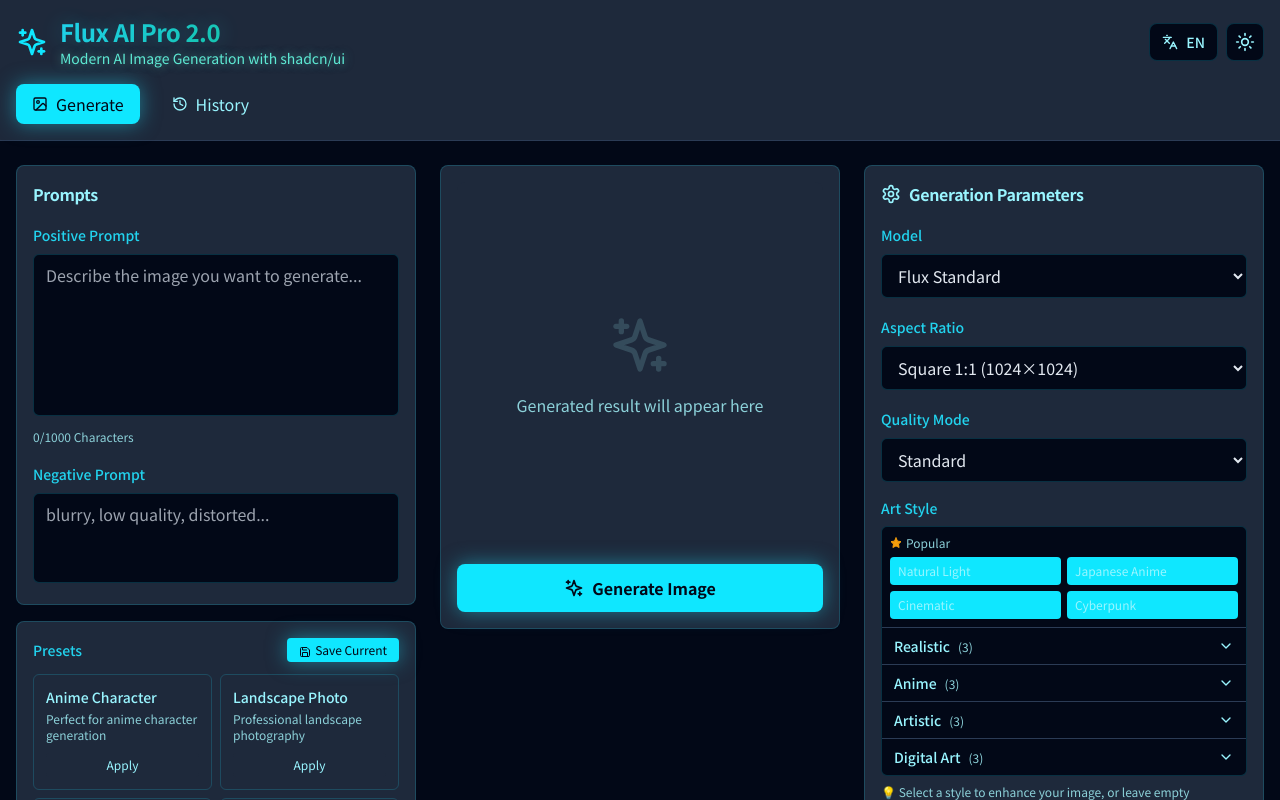
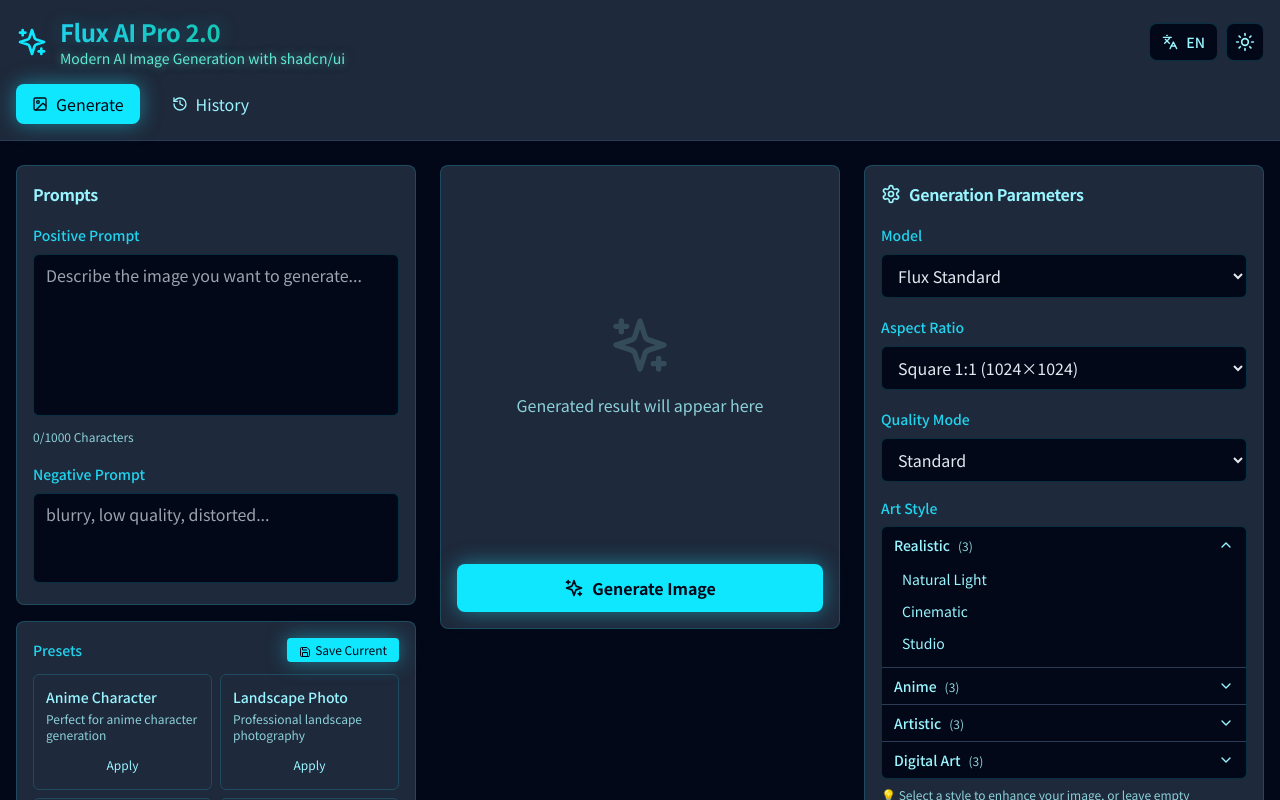
Before and after one commit to kinai9661/Flux-AI-Pro-2, a React (Vite) app: page / in a window 1280 px wide. Shown: the top 800 px of the page. Built offline with nearby package versions, Linux system fonts and the light colour scheme.

Commit message:
revert: 恢复艺术风格选择器到简洁版本

```diff
--- a/src/components/EnhancedStyleSelector.tsx
+++ b/src/components/EnhancedStyleSelector.tsx
@@ -1,5 +1,5 @@
-import { useState, useEffect } from 'react'
-import { ChevronDown, ChevronUp, Star, Clock } from 'lucide-react'
+import { useState } from 'react'
+import { ChevronDown, ChevronUp } from 'lucide-react'
 import { useLanguage } from '../contexts/LanguageContext'
 import type { Style } from '../types'
 
@@ -59,66 +59,9 @@ const styleGroups: StyleGroup[] = [
   },
 ]
 
-// 热门风格 (4个)
-const popularStyles: Style[] = [
-  { id: 'natural', name: '自然光', nameEn: 'Natural Light', prompt: 'natural lighting, realistic, high detail, photorealistic' },
-  { id: 'anime-jp', name: '日式动漫', nameEn: 'Japanese Anime', prompt: 'anime style, cel shading, vibrant colors, manga' },
-  { id: 'cinematic', name: '电影级', nameEn: 'Cinematic', prompt: 'cinematic lighting, dramatic, film grain, professional photography' },
-  { id: 'cyberpunk', name: '赛博朋克', nameEn: 'Cyberpunk', prompt: 'cyberpunk, neon lights, futuristic, sci-fi' },
-]
-
-// 获取所有风格的 Map
-const getAllStylesMap = (): Map<string, Style> => {
-  const map = new Map<string, Style>()
-  styleGroups.forEach(group => {
-    group.styles.forEach(style => {
-      map.set(style.id, style)
-    })
-  })
-  return map
-}
-
 export function EnhancedStyleSelector({ value, onChange }: EnhancedStyleSelectorProps) {
   const { language } = useLanguage()
-  const [expandedGroups, setExpandedGroups] = useState<string[]>([])
-  const [recentStyles, setRecentStyles] = useState<Style[]>([])
-
-  // 加载最近使用的风格
-  useEffect(() => {
-    const stored = localStorage.getItem('recent-styles')
-    if (stored) {
-      try {
-        const ids = JSON.parse(stored) as string[]
-        const stylesMap = getAllStylesMap()
-        const styles = ids.map(id => stylesMap.get(id)).filter(Boolean) as Style[]
-        setRecentStyles(styles.slice(0, 4)) // 最多显示 4 个
-      } catch (e) {
-        console.error('Failed to load recent styles:', e)
-      }
-    }
-  }, [])
-
-  // 保存最近使用
-  const saveRecentStyle = (styleId: string) => {
-    try {
-      const stored = localStorage.getItem('recent-styles')
-      let ids = stored ? JSON.parse(stored) : []
-
-      // 移除旧的，添加到最前面
-      ids = ids.filter((id: string) => id !== styleId)
-      ids.unshift(styleId)
-      ids = ids.slice(0, 4) // 保持最多 4 个
-
-      localStorage.setItem('recent-styles', JSON.stringify(ids))
-
-      // 更新状态
-      const stylesMap = getAllStylesMap()
-      const styles = ids.map((id: string) => stylesMap.get(id)).filter(Boolean) as Style[]
-      setRecentStyles(styles)
-    } catch (e) {
-      console.error('Failed to save recent style:', e)
-    }
-  }
+  const [expandedGroups, setExpandedGroups] = useState<string[]>(['realistic'])
 
   const toggleGroup = (groupId: string) => {
     setExpandedGroups(prev =>
@@ -134,7 +77,6 @@ export function EnhancedStyleSelector({ value, onChange }: EnhancedStyleSelector
       onChange(undefined, undefined)
     } else {
       onChange(style.id, style)
-      saveRecentStyle(style.id)
     }
   }
 
@@ -163,61 +105,7 @@ export function EnhancedStyleSelector({ value, onChange }: EnhancedStyleSelector
         )}
       </div>
 
-      <div className="border rounded-md bg-background">
-        {/* 最近使用 - 一行显示 */}
-        {recentStyles.length > 0 && (
-          <div className="border-b p-2">
-            <div className="flex items-center gap-1 mb-1.5">
-              <Clock className="w-3 h-3 text-muted-foreground" />
-              <span className="text-xs text-muted-foreground">
-                {language === 'zh-TW' ? '最近使用' : 'Recent'}
-              </span>
-            </div>
-            <div className="flex flex-wrap gap-1.5">
-              {recentStyles.map((style) => (
-                <button
-                  key={style.id}
-                  onClick={() => handleStyleSelect(style)}
-                  className={`px-2 py-1 text-xs rounded transition-colors ${
-                    value === style.id
-                      ? 'bg-primary text-primary-foreground'
-                      : 'bg-accent hover:bg-accent/80'
-                  }`}
-                >
-                  {language === 'zh-TW' ? style.name : style.nameEn}
-                </button>
-              ))}
-            </div>
-          </div>
-        )}
-
-        {/* 热门风格 - 4个 */}
-        <div className="border-b p-2">
-          <div className="flex items-center gap-1 mb-1.5">
-            <Star className="w-3 h-3 text-amber-500 fill-amber-500" />
-            <span className="text-xs text-muted-foreground">
-              {language === 'zh-TW' ? '熱門風格' : 'Popular'}
-            </span>
-          </div>
-          <div className="grid grid-cols-2 gap-1.5">
-            {popularStyles.map((style) => (
-              <button
-                key={style.id}
-                onClick={() => handleStyleSelect(style)}
-                className={`px-2 py-1.5 text-xs rounded transition-colors text-left ${
-                  value === style.id
-                    ? 'bg-primary text-primary-foreground'
-                    : 'bg-accent hover:bg-accent/80'
-                }`}
-              >
-                {language === 'zh-TW' ? style.name : style.nameEn}
-              </button>
-            ))}
-          </div>
-        </div>
-
-        {/* 分组风格 */}
-        <div className="max-h-48 overflow-y-auto">
+      <div className="border rounded-md bg-background max-h-64 overflow-y-auto">
         {styleGroups.map((group) => (
           <div key={group.id} className="border-b last:border-b-0">
             <button
@@ -257,7 +145,6 @@ export function EnhancedStyleSelector({ value, onChange }: EnhancedStyleSelector
           </div>
         ))}
       </div>
-      </div>
 
       {!value && (
         <p className="text-xs text-muted-foreground">
```
Lines whose indentation alone changed are shown as unchanged.
